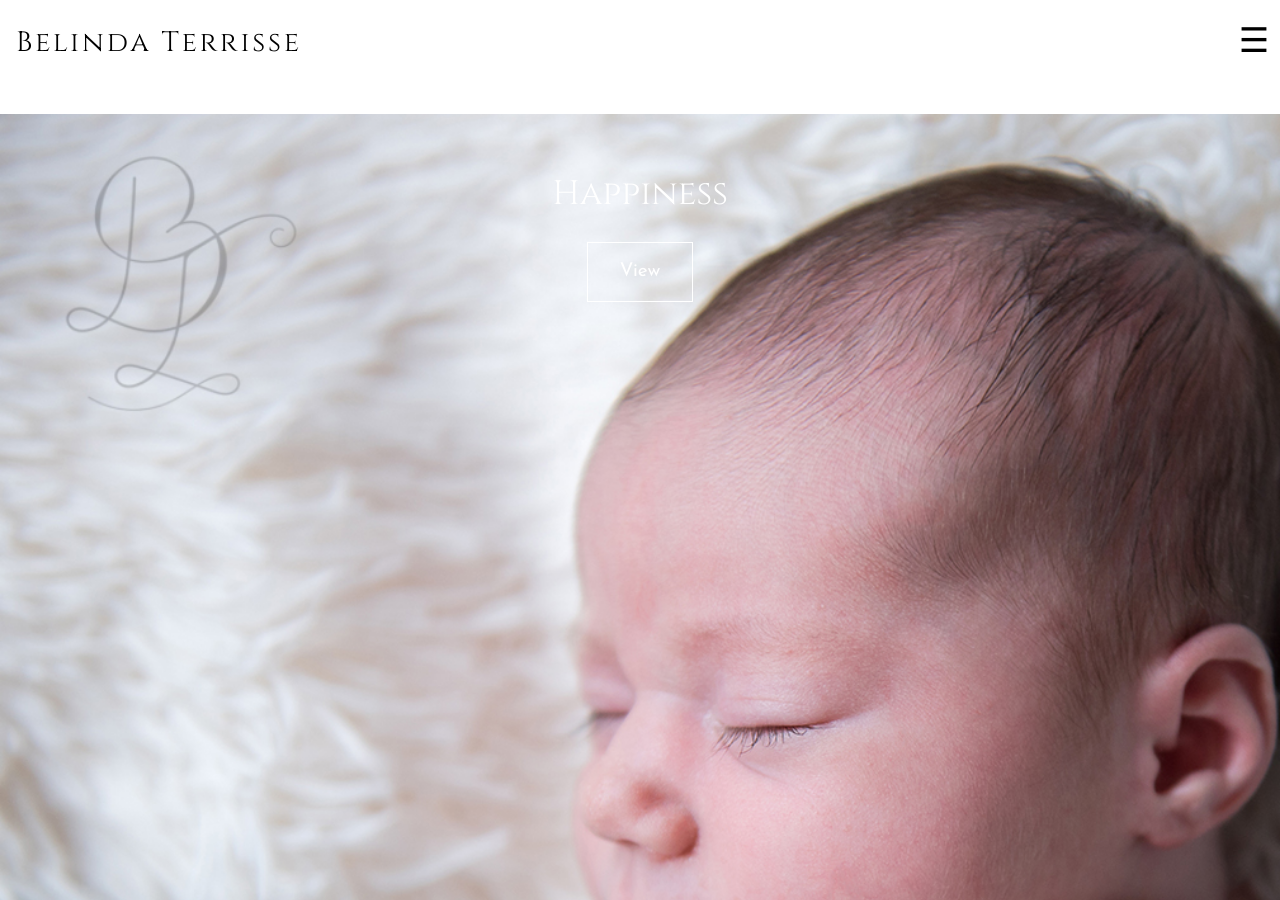
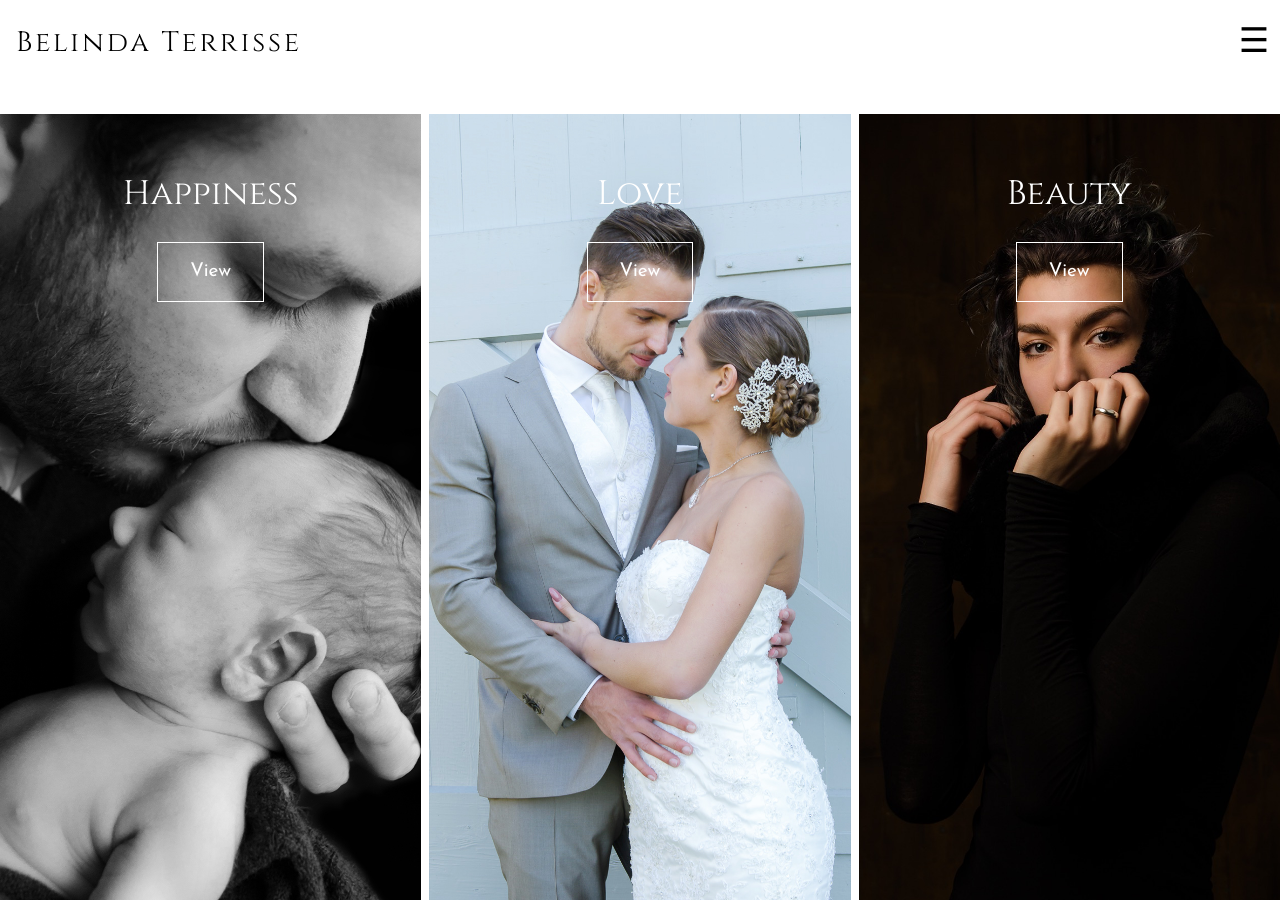
Before and after one commit to cmbybelin/cmbybelin.github.io, a Jekyll site: the page built from portfolio.md, in a window 1280 px wide and 900 px high. Built offline with Jekyll 4.4.1, drawn with Linux system fonts in a browser that asks for light colours.

Commit message:
update style for portfolio overview

```diff
--- a/_sass/_page.scss
+++ b/_sass/_page.scss
@@ -73,12 +73,24 @@
   background-size: cover;
 }
 
-@media (min-width: 800px) {
+@media (min-width: 600px) {
+  article.page-portfolio-overview {
+    .portfolio-category {
+      width: calc(33.33% - 5.3333px);
+      float: left;
+      margin-right: 8px;
+      min-height: 90vh;
+      background-position-x: 50%;
+    }
+    .portfolio-category:last-child {
+      margin-right: 0;
+    }
+  }
+
   .half-wide {
     background-position-x: 50%;
     float: left;
     min-height: 720px;
-    min-height: 70vw;
     width: 50%;
   }
   .half-wide-dyn {
```
Also changed, not shown: _portfolio/happiness.md (+1 -1 lines).
